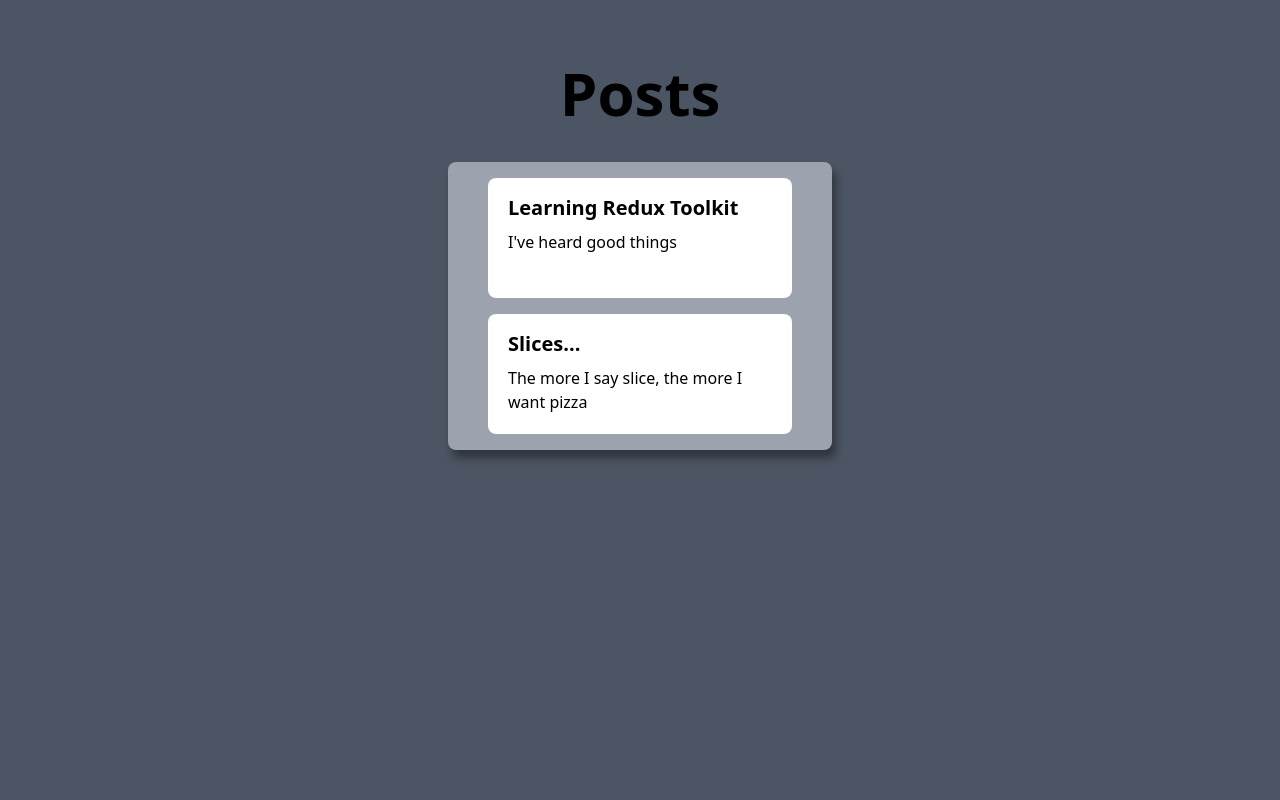
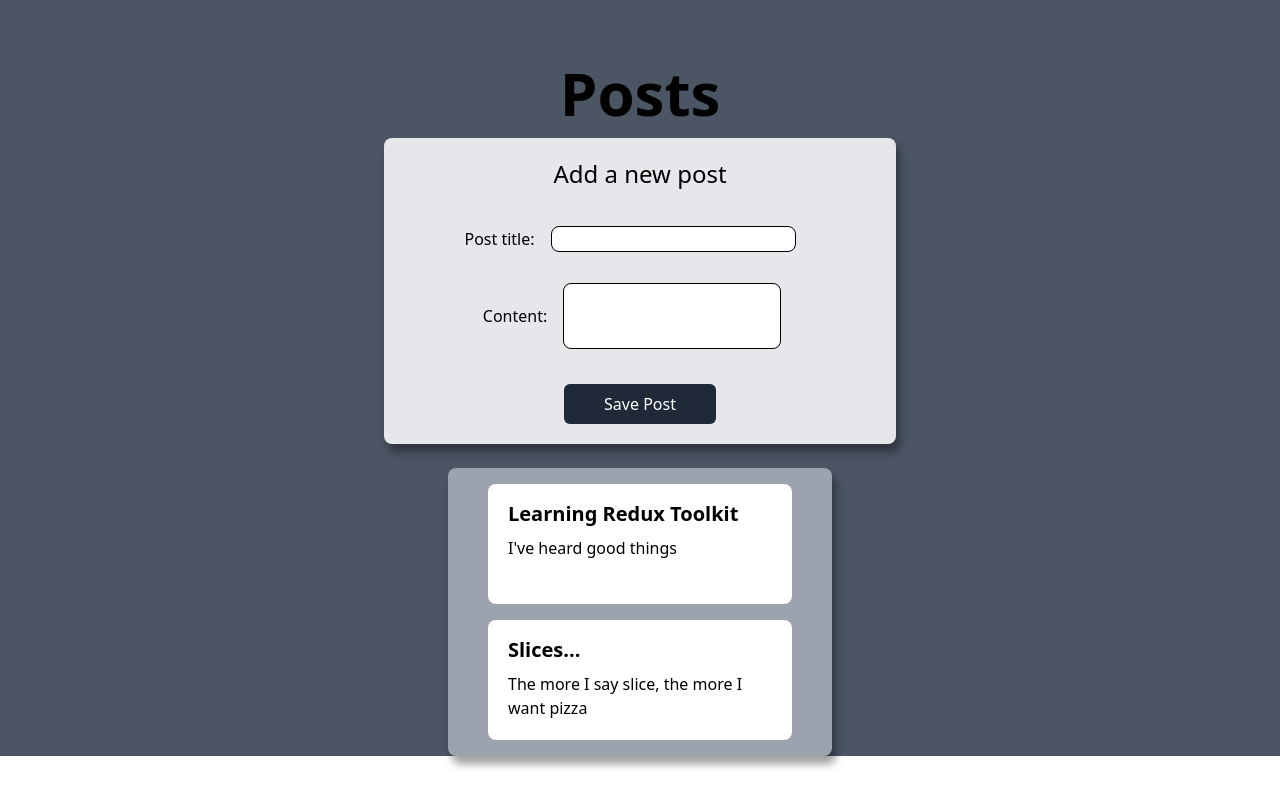
Before and after one commit to andresbueno043/redux-dashboard, a React (Vite) app: page / in a window 1280 px wide. Built offline with nearby package versions, Linux system fonts and the light colour scheme.

Commit message:
Add post form added and stylized

```diff
--- a/src/App.tsx
+++ b/src/App.tsx
@@ -1,9 +1,11 @@
 import PostsList from '@/components/PostsList';
+import AddPostForm from '@/components/AddPostForm';
 
 function App() {
   return (
-    <div className="flex items-center w-screen pt-12 flex-col bg-gray-600 h-screen">
+    <div className="flex items-center w-full pt-12 flex-col bg-gray-600 h-full">
       <h1 className="text-[60px] font-bold">Posts</h1>
+      <AddPostForm />
       <PostsList />
     </div>
   );
--- /dev/null
+++ b/src/components/AddPostForm.tsx
@@ -0,0 +1,48 @@
+import { ChangeEvent, useState } from 'react';
+
+function AddPostForm() {
+  const [title, setTitle] = useState('');
+  const [content, setContent] = useState('');
+
+  const onTitleChanged = (e: ChangeEvent<HTMLInputElement>) =>
+    setTitle(e.target.value);
+  const onContentChanged = (e: ChangeEvent<HTMLTextAreaElement>) =>
+    setContent(e.target.value);
+
+  return (
+    <section className="bg-gray-200 w-[40%] rounded-lg shadow-[4.0px_8.0px_8.0px_rgba(0,0,0,0.38)] flex flex-col items-center justify-center mx-4">
+      <h2 className="text-2xl my-5">Add a new post</h2>
+      <form className="flex items-center justify-center flex-col">
+        <label htmlFor="postTitle">
+          Post title:
+          <input
+            className="w-[70%] mx-4 my-4 rounded-lg px-2 border-black border-[1px]"
+            type="text"
+            id="postTitle"
+            name="postTitle"
+            value={title}
+            onChange={onTitleChanged}
+          />
+        </label>
+        <label htmlFor="postContent" className="flex items-center h-24">
+          Content:
+          <textarea
+            className="w-[70%] mx-4 my-4 rounded-lg px-2 py-2 border-black border-[1px] resize-none"
+            name="postContent"
+            id="postContent"
+            value={content}
+            onChange={onContentChanged}
+          />
+        </label>
+        <button
+          className="bg-gray-800 text-white px-10 py-2 my-5 rounded-md hover:bg-slate-600 transition-all duration-300"
+          type="button"
+        >
+          Save Post
+        </button>
+      </form>
+    </section>
+  );
+}
+
+export default AddPostForm;
```
